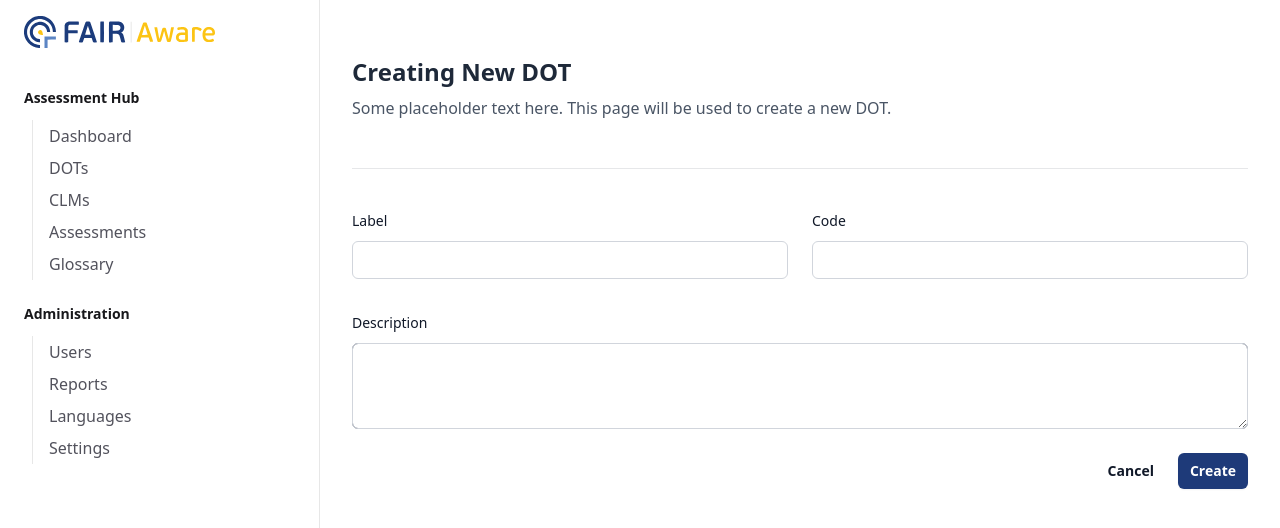
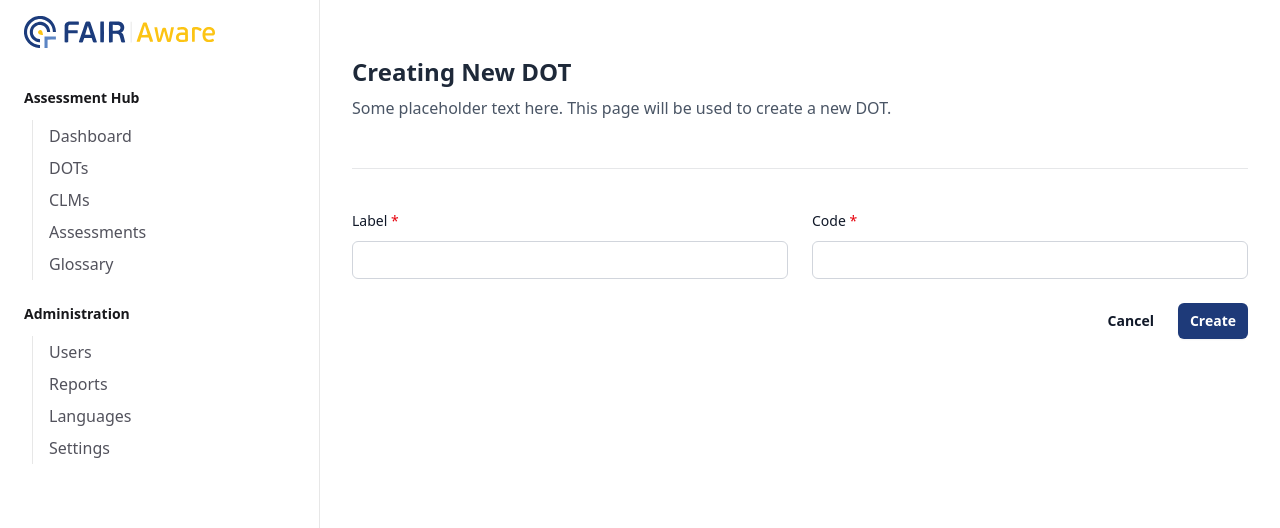
Before and after one commit to DANS-KNAW/fair-aware, a Next.js app in the folder client-fair-impact/: page /cms/digital-object-types/new in a window 1280 px wide. Shown: the top 528 px of the page. Built offline with nearby package versions, Linux system fonts and the light colour scheme.

Commit message:
Add DOT creation form

```diff
--- a/client-fair-impact/components/form/form-sections/create-dot-form.tsx
+++ b/client-fair-impact/components/form/form-sections/create-dot-form.tsx
@@ -2,22 +2,27 @@
 
 import { useForm } from "react-hook-form";
 import BasicTextInput from "../basic-text-input";
-
-interface IFormCreateDOT {
-  label: string;
-  code: string;
-  description: string;
-}
+import { useMutation } from "@tanstack/react-query";
+import { IFormCreateDOT } from "@/types/form/form-create-dot.interface";
+import CreateDOTFetch from "@/lib/mutations/create-dot-fetch";
+import Link from "next/link";
+import { useRouter } from "next/navigation";
 
 export default function CreateDOTForm() {
+  const router = useRouter();
   const { register, handleSubmit } = useForm<IFormCreateDOT>();
 
-  const onSubmit = (data: IFormCreateDOT) => {
-    console.log(data);
-  };
+  const mutation = useMutation({
+    mutationFn: (data: IFormCreateDOT) => CreateDOTFetch(data),
+    onSuccess: (response) => {
+      router.push("/cms/digital-object-types/" + response.uuid);
+    },
+  });
 
   return (
-    <form onSubmit={handleSubmit(onSubmit)}>
+    <form
+      onSubmit={handleSubmit((data: IFormCreateDOT) => mutation.mutate(data))}
+    >
       <div className="mt-12 border-t border-gray-900/10">
         <div className="mt-10 grid grid-cols-1 gap-x-6 gap-y-8 sm:grid-cols-6">
           <div className="sm:col-span-3">
@@ -25,10 +30,10 @@ export default function CreateDOTForm() {
               htmlFor="first-name"
               className="block text-sm/6 font-medium text-gray-900"
             >
-              Label
+              Label <span className="text-red-600">*</span>
             </label>
             <div className="mt-2">
-              <BasicTextInput register={register} name="label" />
+              <BasicTextInput register={register} name="label" required />
             </div>
           </div>
 
@@ -37,14 +42,14 @@ export default function CreateDOTForm() {
               htmlFor="last-name"
               className="block text-sm/6 font-medium text-gray-900"
             >
-              Code
+              Code <span className="text-red-600">*</span>
             </label>
             <div className="mt-2">
-              <BasicTextInput register={register} name="code" />
+              <BasicTextInput register={register} name="code" required />
             </div>
           </div>
 
-          <div className="col-span-full">
+          {/* <div className="col-span-full">
             <label
               htmlFor="about"
               className="block text-sm/6 font-medium text-gray-900"
@@ -56,26 +61,27 @@ export default function CreateDOTForm() {
                 id="about"
                 name="about"
                 rows={3}
-                className="focus:outline-fair_dark_blue-600 block w-full rounded-md bg-white px-3 py-1.5 text-base text-gray-900 outline-1 -outline-offset-1 outline-gray-300 placeholder:text-gray-400 focus:outline-2 focus:-outline-offset-2 sm:text-sm/6"
+                className="focus:outline-fair_dark_blue-600 block w-full rounded-md border-gray-300 bg-white px-3 py-1.5 text-base text-gray-900 outline-gray-300 placeholder:text-gray-400 focus:outline-2 focus:-outline-offset-2 sm:text-sm/6"
                 defaultValue={""}
               />
             </div>
-          </div>
+          </div> */}
         </div>
       </div>
 
       <div className="mt-6 flex items-center justify-end gap-x-6">
-        <button
-          type="button"
+        <Link
+          href="/cms/digital-object-types"
           className="cursor-pointer text-sm/6 font-semibold text-gray-900"
         >
           Cancel
-        </button>
+        </Link>
         <button
           type="submit"
-          className="bg-fair_dark_blue-600 hover:bg-fair_dark_blue-500 focus-visible:outline-fair_dark_blue-600 cursor-pointer rounded-md px-3 py-2 text-sm font-semibold text-white shadow-xs focus-visible:outline-2 focus-visible:outline-offset-2"
+          disabled={mutation.isPending || mutation.isSuccess === true}
+          className={`bg-fair_dark_blue-600 hover:bg-fair_dark_blue-500 focus-visible:outline-fair_dark_blue-600 disabled:hover:bg-fair_dark_blue-600 cursor-pointer rounded-md px-3 py-2 text-sm font-semibold text-white shadow-xs focus-visible:outline-2 focus-visible:outline-offset-2 disabled:cursor-not-allowed disabled:opacity-60`}
         >
-          Create
+          {mutation.isPending ? "Creating..." : "Create"}
         </button>
       </div>
     </form>
--- /dev/null
+++ b/client-fair-impact/types/form/form-create-dot.interface.ts
@@ -0,0 +1,5 @@
+export interface IFormCreateDOT {
+  label: string;
+  code: string;
+  // description: string;
+}
```
